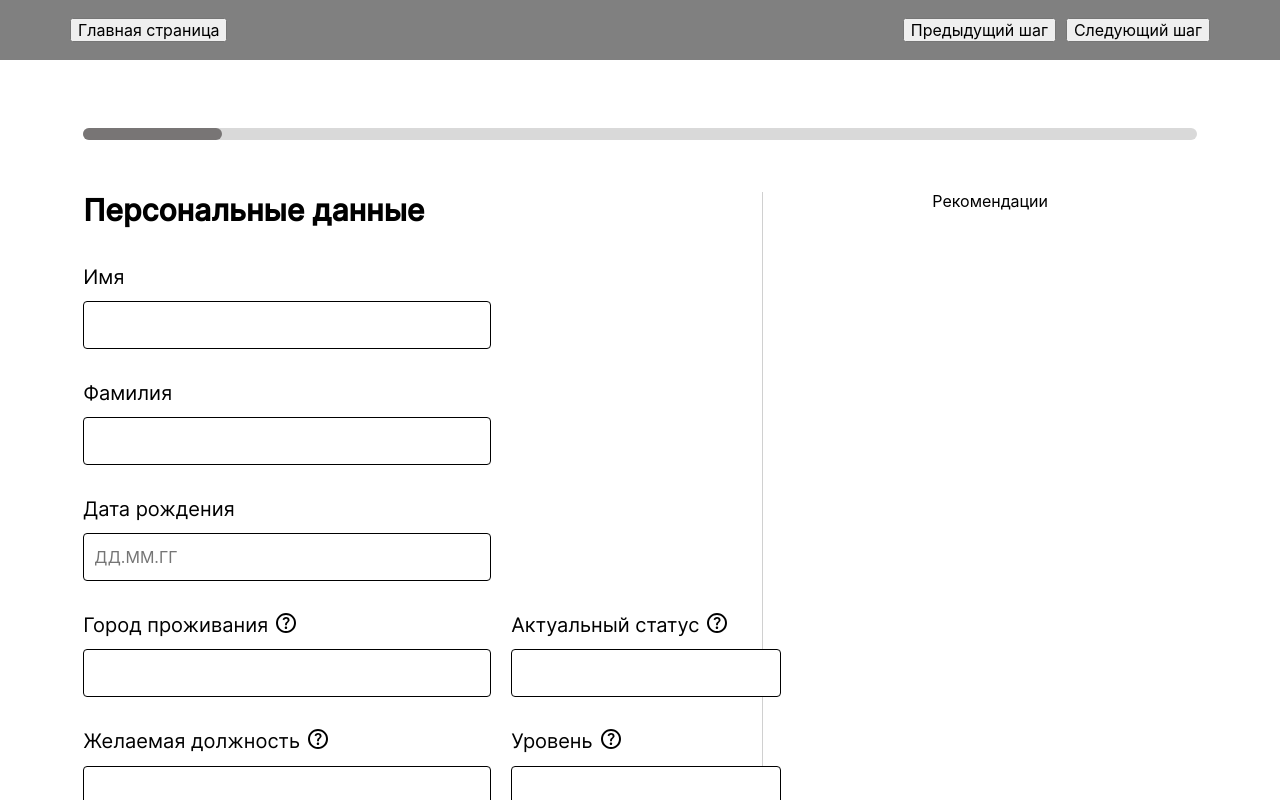
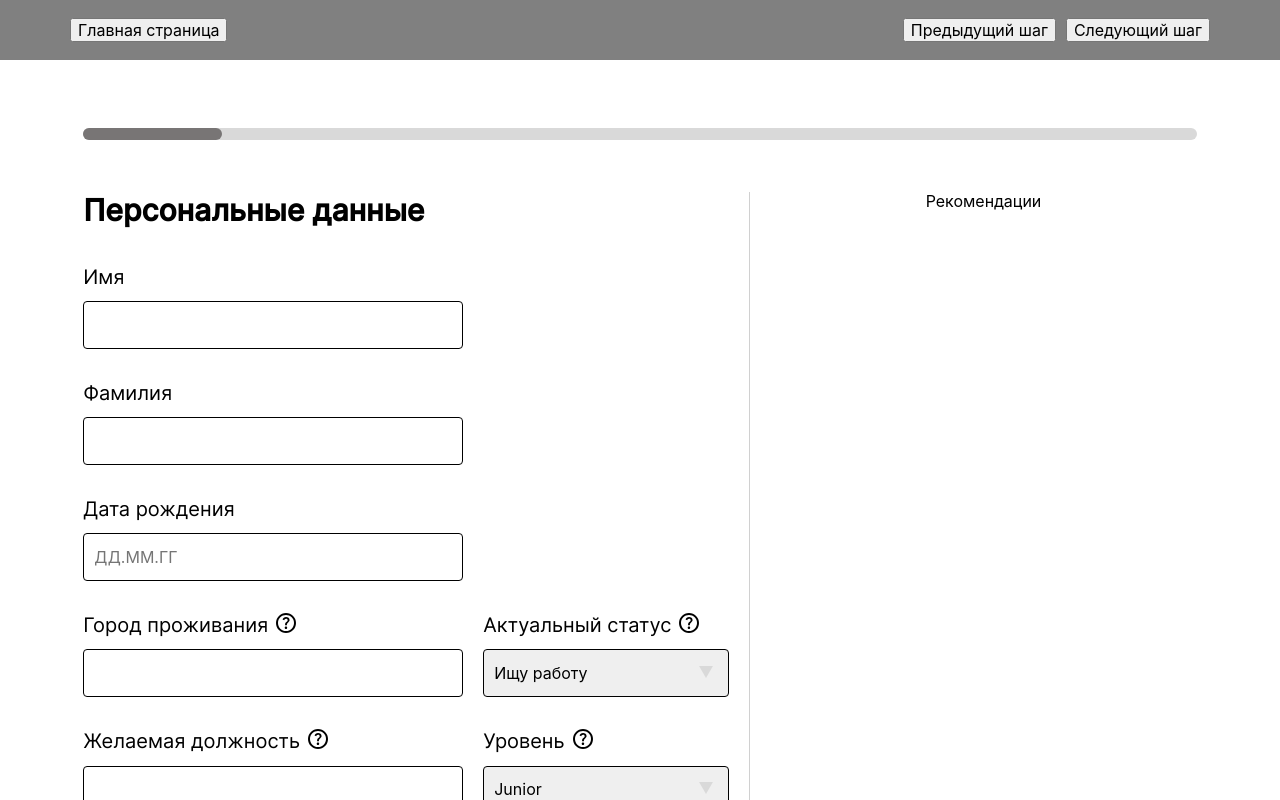
Before and after one commit to homo-errantium/frontend, a React (Create React App) app: page /resume/personal-data in a window 1280 px wide. Shown: the top 800 px of the page. Built offline with nearby package versions, Linux system fonts and the light colour scheme.

Commit message:
feat(personaldata and doubleinput): personal data first part and new doubleInput component added
new component

```diff
--- a/src/components/Resume/PersonalData/PersonalData.js
+++ b/src/components/Resume/PersonalData/PersonalData.js
@@ -7,6 +7,10 @@ import {
 	CAREER_OBJECTIVE_TIP,
 	ACTUAL_STATUS_TIP,
 } from '../../../constants/tips'
+import {
+	ACTUAL_STATUS_OPTIONS,
+	LEVEL_OPTIONS,
+} from '../../../constants/input-options'
 
 function PersonalData({ setCompletedSteps }) {
 	React.useEffect(() => {
@@ -17,16 +21,20 @@ function PersonalData({ setCompletedSteps }) {
 		<section className="personal-data">
 			<ResumeTitle title="Персональные данные" />
 			<div className="personal-data__form">
-				<DoubleInput firstLabel="Имя" />
-				<DoubleInput firstLabel="Фамилия" />
+				<DoubleInput firstLabel="Имя" ordinaryInputFirst />
+				<DoubleInput firstLabel="Фамилия" ordinaryInputFirst />
 				<DoubleInput
 					firstLabel="Дата рождения"
 					placeholder="ДД.ММ.ГГ"
+					ordinaryInputFirst
 				/>
 				<DoubleInput
 					firstLabel="Город проживания"
 					secondLabel="Актуальный статус"
 					doubleInput
+					ordinaryInputFirst
+					selectedInputSecond
+					options={ACTUAL_STATUS_OPTIONS}
 					tip
 					tipText={ACTUAL_STATUS_TIP}
 				/>
@@ -34,11 +42,12 @@ function PersonalData({ setCompletedSteps }) {
 					firstLabel="Желаемая должность"
 					secondLabel="Уровень"
 					doubleInput
+					ordinaryInputFirst
+					selectedInputSecond
+					options={LEVEL_OPTIONS}
 					tip
 					tipText={CAREER_OBJECTIVE_TIP}
 				/>
-				{/* <div className="personal-data__left-column"></div>
-				<div className="personal-data__right-column"></div> */}
 			</div>
 		</section>
 	)
--- a/src/components/Resume/ResumeComponents/DoubleInput/DoubleInput.js
+++ b/src/components/Resume/ResumeComponents/DoubleInput/DoubleInput.js
@@ -11,6 +11,11 @@ const DoubleInput = ({
 	doubleInput,
 	secondLabel,
 	placeholder,
+	selectedInputFirst,
+	ordinaryInputFirst,
+	selectedInputSecond,
+	ordinaryInputSecond,
+	options,
 }) => (
 	<div className="double-input">
 		<div className="double-input__box">
@@ -20,12 +25,32 @@ const DoubleInput = ({
 				</label>
 				{tip && <Tip text={tipText} />}
 			</div>
+			{selectedInputFirst && (
+				<div className="double-input__select-wrapper">
+					<select
+						id="double-input"
+						className="double-input__field double-input__field_selected"
+					>
+						{options.map(value => (
+							<option
+								value={value}
+								className="double-input__field"
+								key={value}
+							>
+								{value}
+							</option>
+						))}
+					</select>
+				</div>
+			)}
+			{ordinaryInputFirst && (
 				<input
 					className="double-input__field"
 					disabled={disabled}
 					id="double-input"
 					placeholder={placeholder}
 				/>
+			)}
 		</div>
 		<div className="double-input__box">
 			{doubleInput && (
@@ -39,11 +64,31 @@ const DoubleInput = ({
 						</label>
 						{tip && <Tip text={tipText} />}
 					</div>
+					{selectedInputSecond && (
+						<div className="double-input__select-wrapper">
+							<select
+								id="double-input"
+								className="double-input__field double-input__field_selected"
+							>
+								{options.map(value => (
+									<option
+										value={value}
+										className="double-input__option"
+										key={value}
+									>
+										{value}
+									</option>
+								))}
+							</select>
+						</div>
+					)}
+					{ordinaryInputSecond && (
 						<input
 							className="double-input__field double-input__field_short"
 							disabled={disabled}
 							id="double-input"
 						/>
+					)}
 				</>
 			)}
 		</div>
@@ -57,6 +102,11 @@ DoubleInput.propTypes = {
 	disabled: PropTypes.bool,
 	doubleInput: PropTypes.bool,
 	placeholder: PropTypes.node,
+	selectedInputFirst: PropTypes.bool,
+	ordinaryInputFirst: PropTypes.bool,
+	selectedInputSecond: PropTypes.bool,
+	ordinaryInputSecond: PropTypes.bool,
+	options: PropTypes.arrayOf(PropTypes.string),
 }
 
 DoubleInput.defaultProps = {
@@ -66,6 +116,11 @@ DoubleInput.defaultProps = {
 	doubleInput: false,
 	placeholder: '',
 	secondLabel: '',
+	selectedInputFirst: false,
+	ordinaryInputFirst: false,
+	selectedInputSecond: false,
+	ordinaryInputSecond: false,
+	options: [],
 }
 
 export default DoubleInput
--- a/src/components/Resume/ResumeComponents/DoubleInput/DoubleInput.scss
+++ b/src/components/Resume/ResumeComponents/DoubleInput/DoubleInput.scss
@@ -23,14 +23,54 @@
 }
 
 .double-input__field {
+  appearance: none;
   border-radius: 4px;
   border: 1px solid #000;
   max-width: 386px;
-//   width: 100%;
-  min-height: 26px;
+  width: 100%;
   padding: 10px;
+  height: 26px;
   resize: none;
+}
+.double-input__field_selected{
+height: 48px;
+}
+.double-input__select-wrapper {
+position: relative;
+
+}
+.double-input__select-wrapper::after {
+    content: url(../../../../img/select-arrow.svg);
+    max-width: 386px;
+    position: absolute;
+    bottom: 16px;
+    right: 16px;
+    pointer-events: none;
 }
 .double-input__field_short {
 max-width: 279px;
 }
+
+.double-input__option {
+text-align: left    ;
+font-family: Inter;
+font-size: 20px;
+font-style: normal;
+font-weight: 400;
+line-height: normal;
+}
+
+@media screen and (max-width: 1340px) {
+    .double-input {
+        grid-template-columns: 380px minmax(242px, 273px);
+    }
+    .double-input__field {
+        max-width: 358px;
+    }
+    .double-input__select-wrapper::after {
+        max-width: 358px;
+    }
+    .double-input__field_short {
+        max-width: 242px;
+        }
+}
--- /dev/null
+++ b/src/constants/input-options.js
@@ -0,0 +1,23 @@
+const ACTUAL_STATUS_OPTIONS = [
+	'Ищу работу',
+	'Принимаю предложения',
+	'Не ищу работу',
+]
+
+const LEVEL_OPTIONS = ['Junior', 'Middle', 'Senior']
+const LANGUAGE_OPTIONS = [
+	'Английский',
+	'Французский',
+	'Испанский',
+	'Немецкий',
+	'Итальянский',
+	'Китайский',
+]
+const LANGUAGE_LEVEL_OPTIONS = ['A1', 'A2', 'B1', 'B2', 'C1', 'C2']
+
+export {
+	ACTUAL_STATUS_OPTIONS,
+	LEVEL_OPTIONS,
+	LANGUAGE_OPTIONS,
+	LANGUAGE_LEVEL_OPTIONS,
+}
```
Also changed, not shown: src/img/select-arrow.svg (added). Lines whose indentation alone changed are shown as unchanged.
